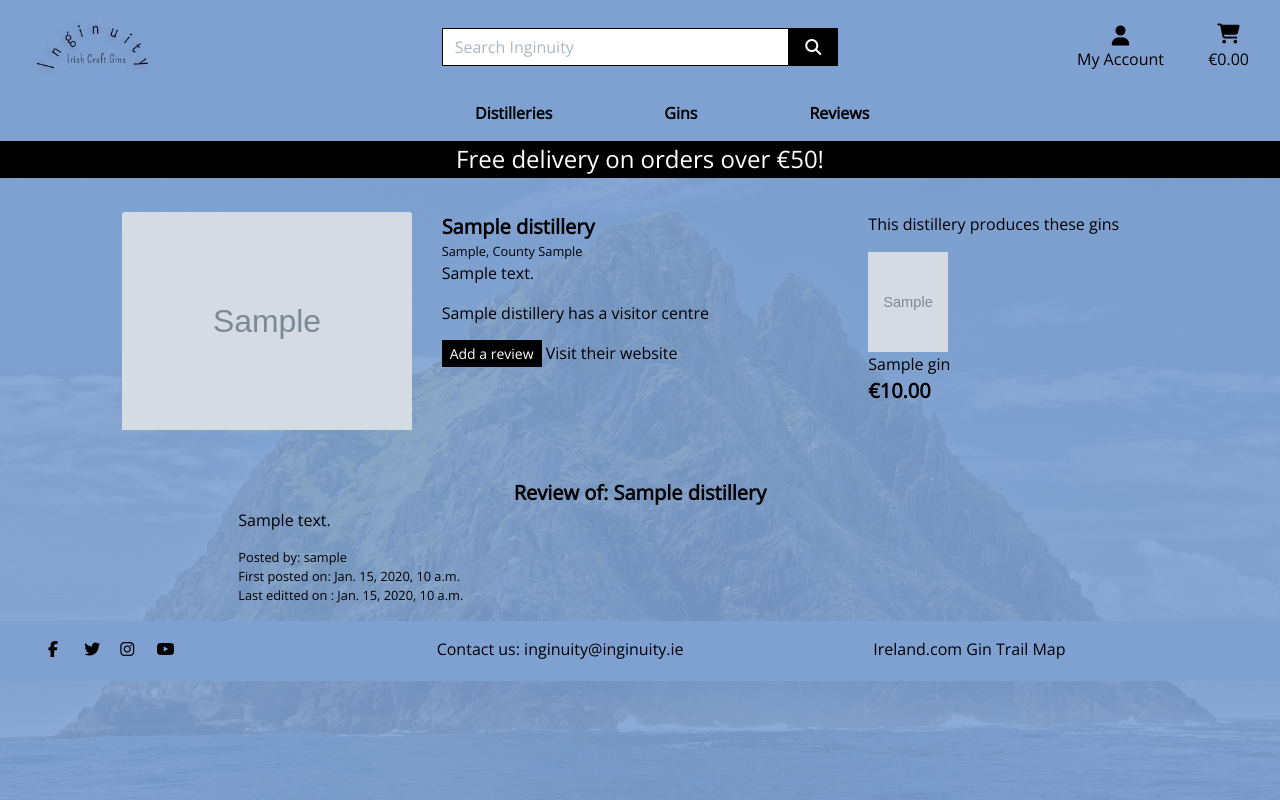
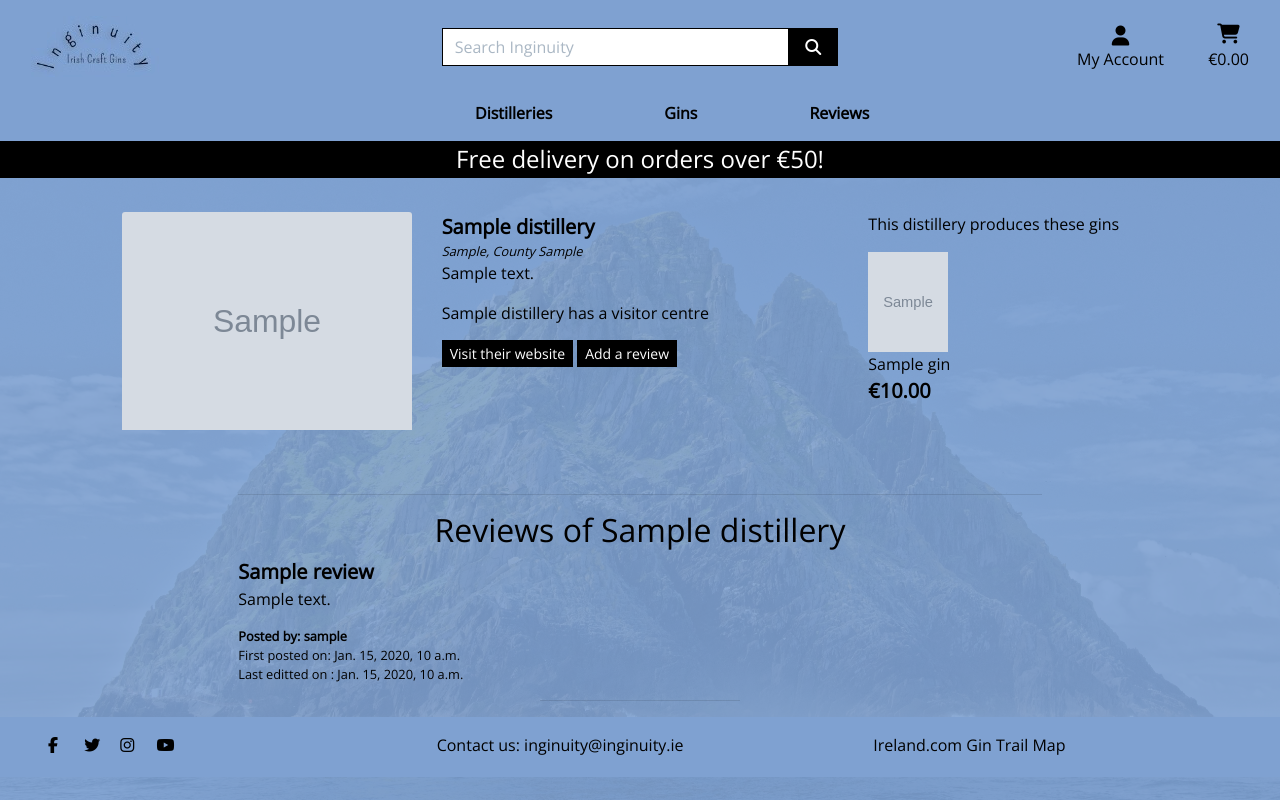
Before and after one commit to ConacBreslin/inginuity, a Django app: page /distilleries/1/ in a window 1280 px wide. Run offline with Django 3.2, Linux system fonts and the light colour scheme; tables that the repository leaves empty hold one stand-in row (values such as "Sample post"); grey boxes marked "Sample" are stand-in pictures; some libraries are stand-ins or nearby versions.

Commit message:
Standardize review appearance in reviews.html and individual_distilleries.html

```diff
--- a/distilleries/templates/distilleries/individual_distillery.html
+++ b/distilleries/templates/distilleries/individual_distillery.html
@@ -30,19 +30,20 @@
                 <div class="distillery-container mb-5 mt-5">
                     <p class="mb-0 lead font-weight-bold">{{ distillery.name }}</p>
 
-                    <p class="mb-0 small">{{ distillery.town }}, County {{ distillery.county }}</p>
-                    <p> {{ distillery.description }}</p>
+                    <p class="mb-0 small font-italic">{{ distillery.town }}, County {{ distillery.county }}</p>
+                    <p class="text-justify mr-3"> {{ distillery.description }}</p>
 
                     {% if distillery.hasvisitorcentre %}
                        <p>{{ distillery.name }} has a visitor centre</p>
                     {% else %}
                    <p>{{ distillery.name }} does not have a visitor centre</p>
                     {% endif %}
+                    {% if distillery.website %}
+                        <a href="{{ distillery.website }}" target="_blank" class="btn-black btn-sm rounded-0">Visit their website</a>
+
+                    {% endif %}
                     <a class="btn-black btn-sm rounded-0" href="{% url 'add_review' %}">Add a review</a>
-                    {% if distillery.website %}
-                        <a href="{{ distillery.website }}" target="_blank">Visit their website</a>
-                        <br>
-                    {% endif %}
+
                     {% if request.user.is_superuser %}
 
                     <a href="{% url 'edit_distillery' distillery.id %}" class="btn-black btn-sm rounded-0">Edit distillery</a>
@@ -75,36 +76,26 @@
                         <p class="mb-0">{{ gin.name }}</p>
                         <p class="lead mb-0 text-left font-weight-bold">€{{ gin.price }}</p>
 
-                        <br>
+                {% endfor %}
+            </div>
+            </div>
+            <div class="col-12 col-sm-8 offset-sm-2">
+                <hr>
+                <h2 class="text-center ">Reviews of {{ distillery.name }}</h2>
+                {% for review in distillery.review_set.all %}
+                    <p class="mb-0 lead font-weight-bold">{{ review.title }}</p>
 
-                {% endfor %}
-
-
-            </div>
-
-            </div>
-
-
-
-
-
-            <div class="col-12 col-sm-8 offset-sm-2">
-                {% for review in distillery.review_set.all %}
-                    <p class="mb-0 lead font-weight-bold text-center">Review of: {{ distillery.name }}</p>
-
-                    <p>{{ review.body }}</p>
+                    <p class="text-justified">{{ review.body }}</p>
                     {% if request.user.is_superuser %}
                     <!-- OR IF PERSON WROTE THE REVIEW -->
                     <small class="ml-1">
                     <a href="{% url 'edit_review'  review.id %}">Edit or delete this review here</a> |
                     </small>
-
-
-
                     {% endif %}
-                    <p class="mb-0 small">Posted by: {{ review.username}}</p>
+                    <p class="mb-0 small font-weight-bold">Posted by: {{ review.username}}</p>
                     <p class="mb-0 small">First posted on: {{ review.firstcreated }}</p>
                     <p class="small">Last editted on : {{ review.lasteditted }}</p>
+                    <hr class="w-25">
 
                 {% endfor %}
             </div>
--- a/gins/templates/gins/gins.html
+++ b/gins/templates/gins/gins.html
@@ -35,7 +35,7 @@
                     </div>
                 </div>
                 <div class="col-12 col-md-6 order-md-first">
-                    <p class="text-muted mt-3 text-center text-md-left">
+                    <p class="mt-3 text-center text-md-left">
                         {% if search_term or current_sorting != 'None_None' %}
                             <span class="small"><a href="{% url 'gins' %}">Gins Home</a> | </span>
                         {% endif %}
--- a/static/css/base.css
+++ b/static/css/base.css
@@ -24,11 +24,6 @@ footer {
     color: #000;
 }
 
-
-.modal {
-    background-color: #7fa1d1;
-
-}
 
 #landing-heading {
     color: #FFF;
@@ -61,9 +56,7 @@ footer {
 
 }
 
-.main-logo-link {
-    width: fit-content;
-}
+/* site wide button styling */
 
 .btn-black {
     background: #000;
@@ -85,6 +78,12 @@ footer {
 .btn-black:focus {
     background: #FFF;
     color: #000;
+}
+
+
+.delete:hover {
+    background-color: red;
+    color: white;
 }
 
 .text-black {
--- a/templates/base.html
+++ b/templates/base.html
@@ -40,7 +40,7 @@
     <header class="container-fluid fixed-top">
         <div id="topnav" class="row pt-lg-2 d-none d-lg-flex">
             <div class="col-12 col-lg-4 my-auto py-1 py-lg-0 text-center text-lg-left">
-                <a href="{% url 'home' %}" class="nav-link main-logo-link">
+                <a href="{% url 'home' %}" class="nav-link">
                     <img src="/media/logo.jpg" alt="logo-image">
                 </a>
             </div>
```
Also changed, not shown: reviews/templates/reviews/reviews.html (+4 -4 lines).
